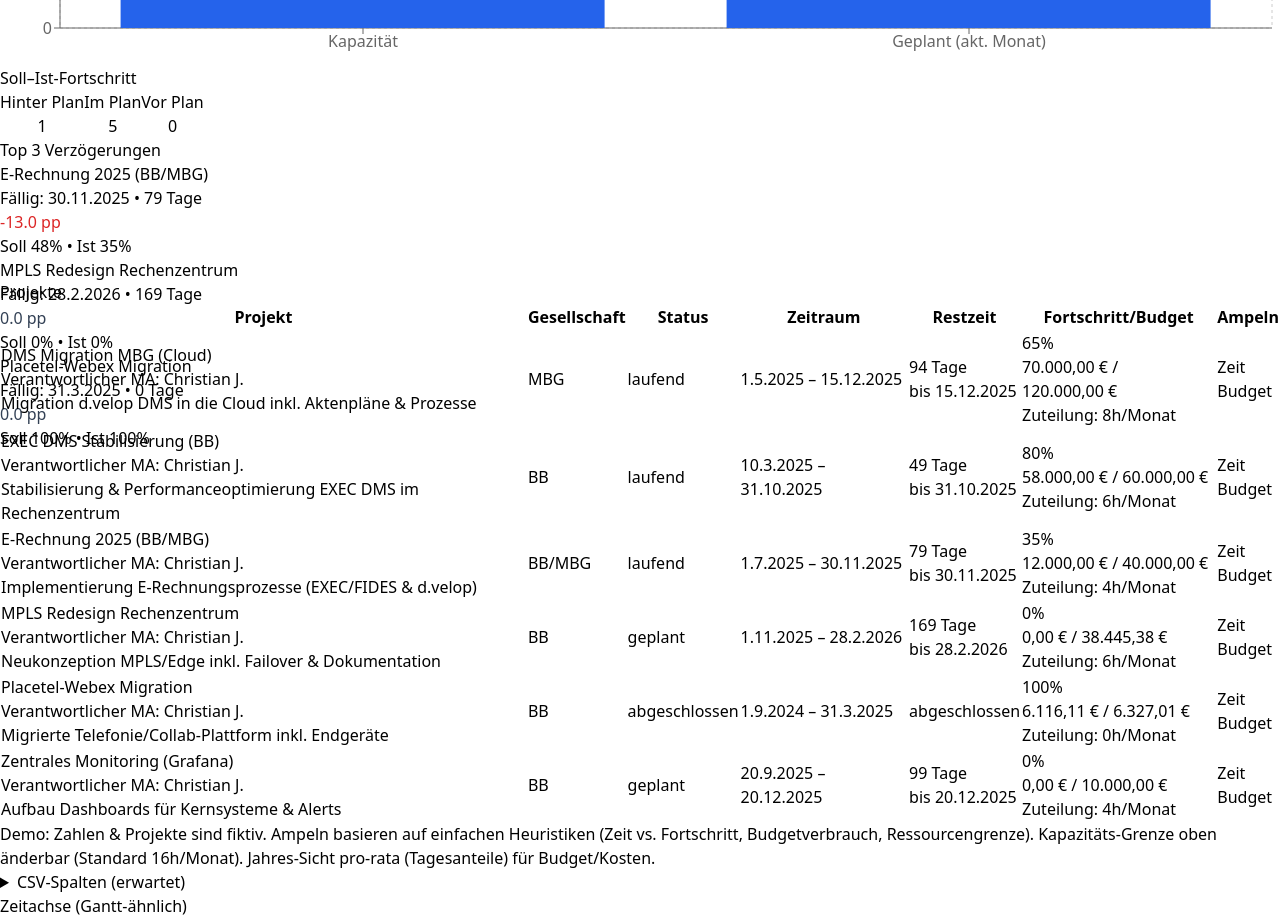
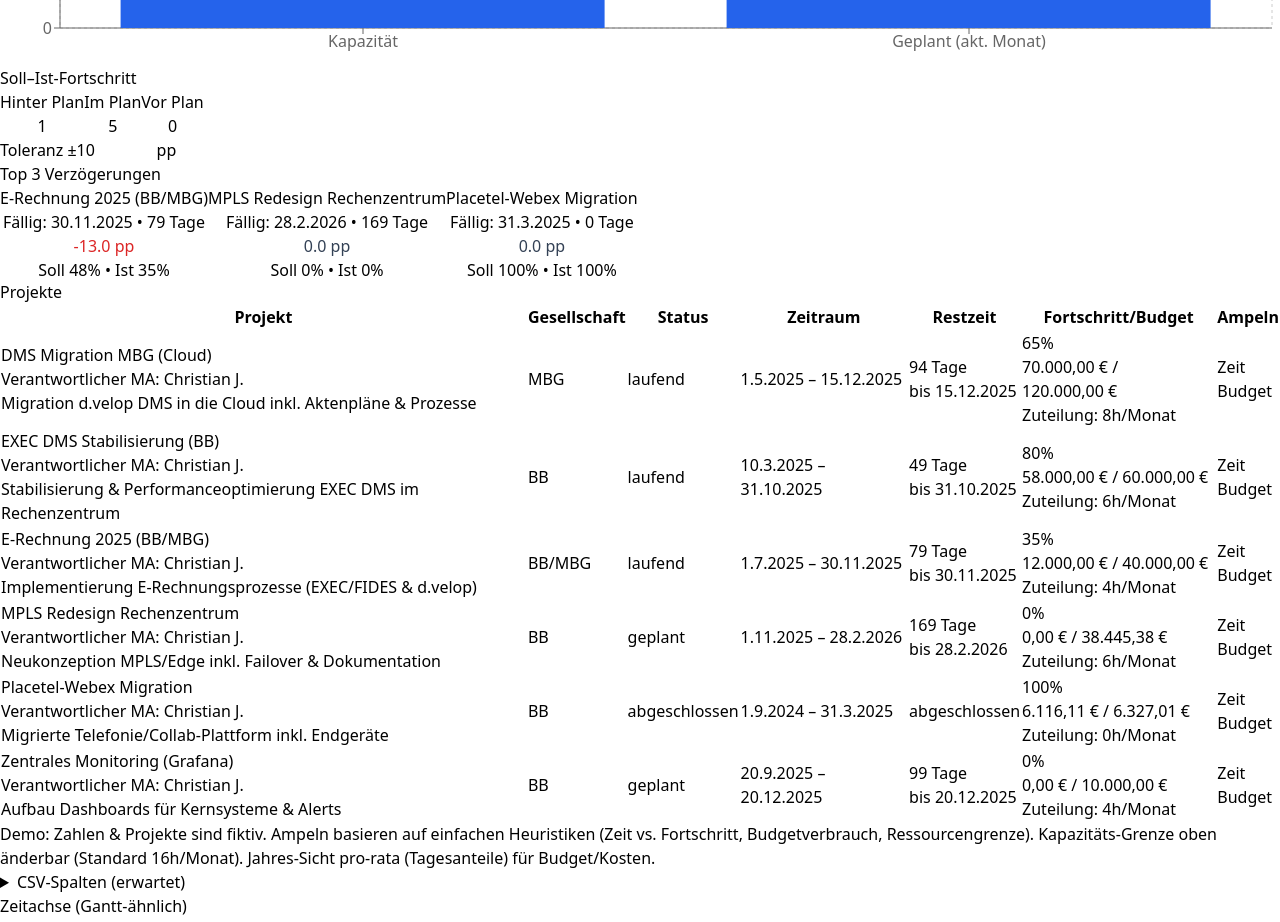
Before and after one commit to Jogen85/App_Projekte, a React (Vite) app: page / in a window 1280 px wide. Shown: the part 800-1722 px from the top of the page. Built offline with nearby package versions, Linux system fonts and the light colour scheme.

Commit message:
feat: Soll–Ist – Toleranz einstellbar, klickbare Kategorien filtern Tabelle, Top‑3 click highlight + Scroll, aktiver Filterbanner

```diff
--- a/src/App.tsx
+++ b/src/App.tsx
@@ -186,7 +186,9 @@
 
   // Progress filter (Soll–Ist)
   const [progressFilter, setProgressFilter] = useState<'all'|'behind'|'ontrack'|'ahead'>('all');
-  const categoryForProject = (p: NormalizedProject): 'behind'|'ontrack'|'ahead' => {
+  const [progressTolerance, setProgressTolerance] = useState<number>(10);
+  const [highlightProjectId, setHighlightProjectId] = useState<string | null>(null);
+  const categoryForProject = React.useCallback((p: NormalizedProject): 'behind'|'ontrack'|'ahead' => {
     const total = Math.max(1, daysBetween(p.startD, p.endD));
     const now = today;
     let elapsed = daysBetween(p.startD, now);
@@ -195,14 +197,15 @@
     const soll = Math.max(0, Math.min(100, (elapsed / total) * 100));
     const ist = Math.max(0, Math.min(100, p.progress || 0));
     const delta = ist - soll;
-    if (delta < -10) return 'behind';
-    if (delta > 10) return 'ahead';
+    const tol = Math.max(0, Math.min(50, progressTolerance));
+    if (delta < -tol) return 'behind';
+    if (delta > tol) return 'ahead';
     return 'ontrack';
-  };
+  }, [progressTolerance]);
   const filteredByProgress = useMemo(() => {
     if (progressFilter === 'all') return filtered;
     return filtered.filter((p) => categoryForProject(p as any) === progressFilter);
-  }, [filtered, progressFilter]);
+  }, [filtered, progressFilter, categoryForProject]);
 
   const onCSVUpload = async (file?: File) => {
     if (!file) return;
@@ -281,12 +284,25 @@
               <ProgressDelta projects={filtered as any} height={190}
                 onSelectCategory={(c) => setProgressFilter((prev) => prev === c ? 'all' : c)}
                 selectedCategory={progressFilter === 'all' ? null : progressFilter}
+                tolerance={progressTolerance}
+                onChangeTolerance={(t) => setProgressTolerance(isNaN(t) ? 10 : t)}
+                onSelectProject={(id) => setHighlightProjectId(id)}
               />
             </Suspense>
           </Card>
         </div>
 
         <Suspense fallback={<Card title={"Projekte"}><div className="h-32 bg-slate-100 rounded animate-pulse" /></Card>}>
+          {progressFilter !== 'all' && (
+            <div className="mb-2 flex items-center justify-between text-xs rounded border border-slate-200 bg-slate-50 px-3 py-2">
+              <div>
+                Filter aktiv: Soll–Ist {progressFilter === 'behind' ? 'Hinter Plan' : progressFilter === 'ontrack' ? 'Im Plan' : 'Vor Plan'} (±{progressTolerance} pp)
+              </div>
+              <button className="px-2 py-1 rounded border border-slate-300 hover:bg-white" onClick={() => { setProgressFilter('all'); setHighlightProjectId(null); }}>
+                Zurücksetzen
+              </button>
+            </div>
+          )}
           <ProjectsTable
             projects={filteredByProgress}
             year={year}
@@ -295,6 +311,7 @@
             costsYTDForYearD={costsYTDForYearD as any}
             calcTimeRAGD={calcTimeRAGD as any}
             calcBudgetRAG={calcBudgetRAG as any}
+            highlightId={highlightProjectId}
           />
         </Suspense>
 
--- a/src/components/ProgressDelta.tsx
+++ b/src/components/ProgressDelta.tsx
@@ -7,11 +7,14 @@
   height?: number;
   onSelectCategory?: (cat: 'behind' | 'ontrack' | 'ahead') => void;
   selectedCategory?: 'behind' | 'ontrack' | 'ahead' | null;
+  tolerance?: number; // +/- percentage points for on-track band
+  onChangeTolerance?: (t: number) => void;
+  onSelectProject?: (id: string) => void;
 };
 
 function clamp(n: number, min = 0, max = 100) { return Math.max(min, Math.min(max, n)); }
 
-export default function ProgressDelta({ projects, height = 190, onSelectCategory, selectedCategory = null }: ProgressDeltaProps) {
+export default function ProgressDelta({ projects, height = 190, onSelectCategory, selectedCategory = null, tolerance = 10, onChangeTolerance, onSelectProject }: ProgressDeltaProps) {
   const data = useMemo(() => {
     const list: Array<{
       id: string;
@@ -38,16 +41,17 @@
       list.push({ id: p.id, title: p.title, soll, ist, delta, end: p.endD, daysLeft, status: p.statusNorm });
     }
 
-    const behind = list.filter(x => x.delta < -10);
-    const ontrack = list.filter(x => x.delta >= -10 && x.delta <= 10);
-    const ahead = list.filter(x => x.delta > 10);
+    const tol = Math.max(0, Math.min(50, tolerance));
+    const behind = list.filter(x => x.delta < -tol);
+    const ontrack = list.filter(x => x.delta >= -tol && x.delta <= tol);
+    const ahead = list.filter(x => x.delta > tol);
     const top3 = [...list].sort((a, b) => a.delta - b.delta).slice(0, 3);
     return { behind, ontrack, ahead, top3 };
-  }, [projects]);
+  }, [projects, tolerance]);
 
   return (
     <div className="w-full" style={{ height }}>
-      <div className="grid grid-cols-3 gap-2 text-center mb-3">
+      <div className="grid grid-cols-3 gap-2 text-center mb-2">
         <button type="button" onClick={() => onSelectCategory?.('behind')} className={`rounded-md py-2 transition-colors ${selectedCategory==='behind' ? 'ring-2 ring-red-400 bg-red-100 text-red-800' : 'bg-red-50 text-red-700 hover:bg-red-100'}`}>
           <div className="text-xs">Hinter Plan</div>
           <div className="text-lg font-semibold">{data.behind.length}</div>
@@ -61,11 +65,24 @@
           <div className="text-lg font-semibold">{data.ahead.length}</div>
         </button>
       </div>
+      <div className="flex items-center justify-end mb-2">
+        <label className="text-xs text-slate-600 mr-2">Toleranz ±</label>
+        <input
+          aria-label="Toleranz in Prozentpunkten"
+          type="number"
+          min={0}
+          max={50}
+          value={tolerance}
+          onChange={(e) => onChangeTolerance?.(Number(e.target.value))}
+          className="w-16 rounded border border-slate-300 px-2 py-1 text-xs"
+        />
+        <span className="text-xs text-slate-600 ml-1">pp</span>
+      </div>
 
       <div className="text-xs text-slate-600 mb-1">Top 3 Verzögerungen</div>
-      <div className="space-y-2 overflow-auto" style={{ maxHeight: height - 76 }}>
+      <div className="space-y-2 overflow-auto" style={{ maxHeight: height - 104 }}>
         {data.top3.map((p) => (
-          <div key={p.id} className="flex items-center justify-between gap-3">
+          <button key={p.id} type="button" onClick={() => onSelectProject?.(p.id)} className="w-full flex items-center justify-between gap-3 text-left hover:bg-slate-50 rounded px-1 py-1">
             <div className="min-w-0">
               <div className="truncate text-sm text-slate-800">{p.title}</div>
               <div className="text-xs text-slate-500">Fällig: {fmtDate(p.end)} • {p.daysLeft} Tage</div>
@@ -74,7 +91,7 @@
               <div className="text-sm font-medium" style={{ color: p.delta < -10 ? '#dc2626' : p.delta > 10 ? '#16a34a' : '#334155' }}>{p.delta.toFixed(1)} pp</div>
               <div className="text-[11px] text-slate-500">Soll {Math.round(p.soll)}% • Ist {Math.round(p.ist)}%</div>
             </div>
-          </div>
+          </button>
         ))}
         {!data.top3.length && (
           <div className="text-xs text-slate-500">Keine Projekte mit Verzögerung.</div>
--- a/src/components/ProjectsTable.tsx
+++ b/src/components/ProjectsTable.tsx
@@ -12,9 +12,17 @@
   costsYTDForYearD: (p: any, y: number) => number;
   calcTimeRAGD: (p: any) => 'green' | 'amber' | 'red' | string;
   calcBudgetRAG: (p: any) => 'green' | 'amber' | 'red' | string;
+  highlightId?: string | null;
 };
 
-const ProjectsTable: React.FC<Props> = ({ projects, year, yearOnly, plannedBudgetForYearD, costsYTDForYearD, calcTimeRAGD, calcBudgetRAG }) => {
+const ProjectsTable: React.FC<Props> = ({ projects, year, yearOnly, plannedBudgetForYearD, costsYTDForYearD, calcTimeRAGD, calcBudgetRAG, highlightId = null }) => {
+  React.useEffect(() => {
+    if (!highlightId) return;
+    const el = document.getElementById(`proj-${highlightId}`);
+    if (el) {
+      el.scrollIntoView({ behavior: 'smooth', block: 'center' });
+    }
+  }, [highlightId]);
   return (
     <Card title={"Projekte"}>
       <div className="overflow-x-auto">
@@ -41,8 +49,9 @@
               const timeRAG = calcTimeRAGD(p as any);
               const budgetRAG = calcBudgetRAG(p as any);
               const resttage = Math.max(0, Math.round((p.endD.getTime() - Date.now()) / (1000 * 60 * 60 * 24)));
+              const isHL = highlightId === p.id;
               return (
-                <tr key={p.id} className="border-t border-slate-200">
+                <tr key={p.id} id={`proj-${p.id}`} className={`border-t border-slate-200 ${isHL ? 'bg-sky-50' : ''}`}>
                   <td className="py-3 pr-4">
                     <div className="font-medium">{p.title}</div>
                     <div className="text-slate-500 text-xs">{"Verantwortlicher MA: "}{p.owner}</div>
```
